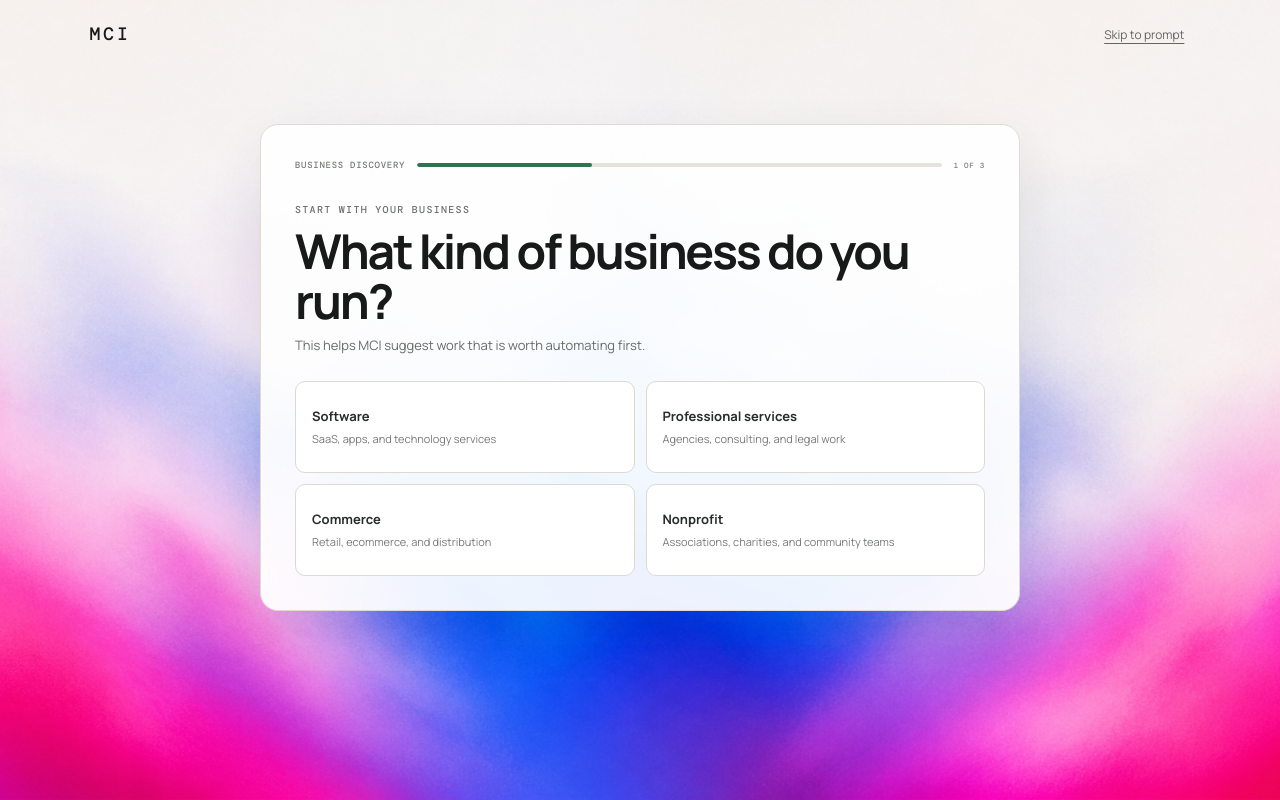
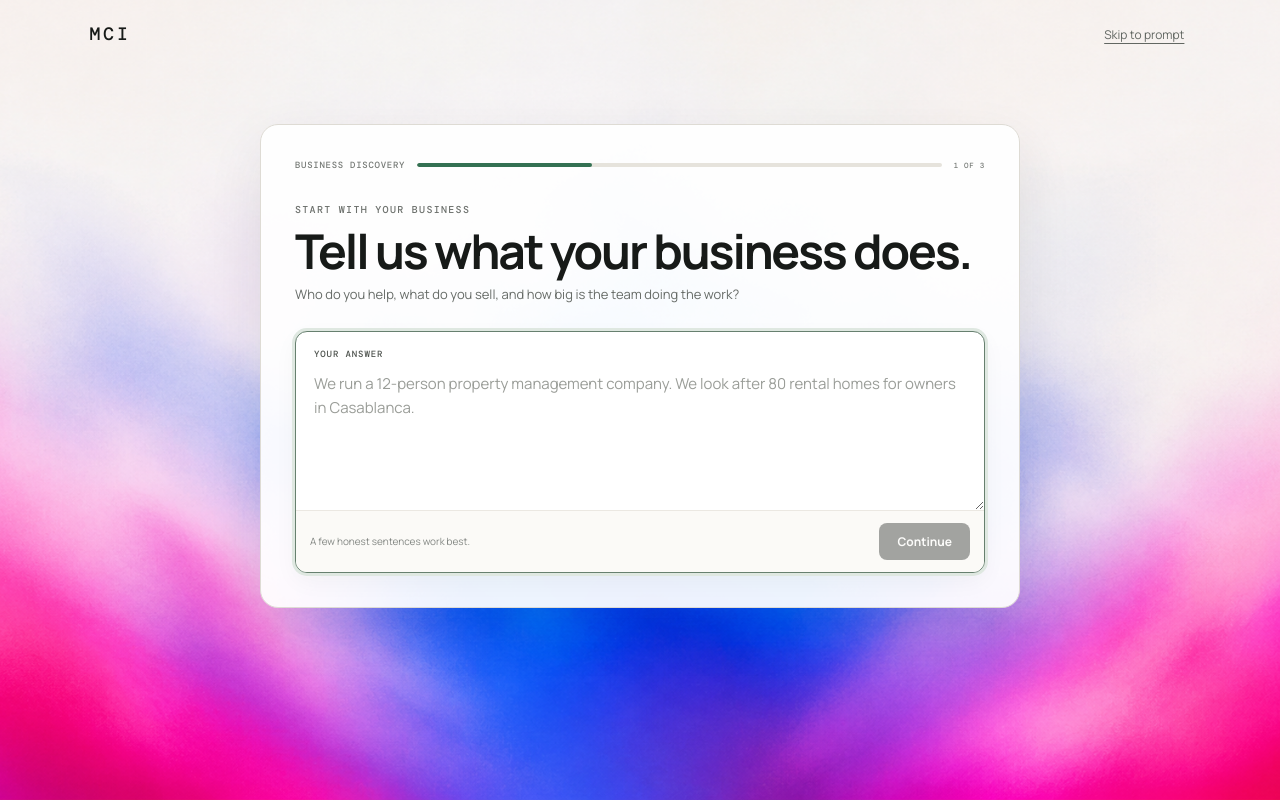
Before and after one commit to bernoussama/mci, a React (Vite) app: page / in a window 1280 px wide. Built offline with nearby package versions, Linux system fonts and the light colour scheme.

Commit message:
feat: let users describe their business

```diff
--- a/src/components/BusinessOnboarding.tsx
+++ b/src/components/BusinessOnboarding.tsx
@@ -5,75 +5,64 @@ type BusinessOnboardingProps = {
   onSkip(): void;
 };
 
-type Answer = {
-  id: string;
-  label: string;
-  detail: string;
+const opportunities = {
+  approvals: { title: "Request and approval routing", description: "Collect requests, apply policy, and route exceptions to the right owner." },
+  documents: { title: "Document data capture", description: "Extract structured fields from documents before a person reviews them." },
+  handoffs: { title: "Customer request triage", description: "Classify incoming requests and assign an accountable owner." },
+  reporting: { title: "Recurring report assembly", description: "Gather team updates and produce a consistent report." },
+  general: { title: "Process intake and routing", description: "Turn an informal request into a tracked process with a clear next owner." },
 };
 
-const businessTypes: Answer[] = [
-  { id: "software", label: "Software", detail: "SaaS, apps, and technology services" },
-  { id: "services", label: "Professional services", detail: "Agencies, consulting, and legal work" },
-  { id: "commerce", label: "Commerce", detail: "Retail, ecommerce, and distribution" },
-  { id: "nonprofit", label: "Nonprofit", detail: "Associations, charities, and community teams" },
-];
+function findOpportunity(text: string) {
+  const answer = text.toLowerCase();
+  if (/approv|sign.?off|permission|waiting/.test(answer)) return opportunities.approvals;
+  if (/document|invoice|copy|paste|data entry|retype|extract/.test(answer)) return opportunities.documents;
+  if (/customer|handoff|assign|owner|lost/.test(answer)) return opportunities.handoffs;
+  if (/report|spreadsheet|status|update|dashboard/.test(answer)) return opportunities.reporting;
+  return opportunities.general;
+}
 
-const teamSizes: Answer[] = [
-  { id: "small", label: "1-10 people", detail: "A small team wearing several hats" },
-  { id: "growing", label: "11-50 people", detail: "A growing team adding process" },
-  { id: "established", label: "51+ people", detail: "Several teams and approval layers" },
-];
-
-const bottlenecks: Answer[] = [
-  { id: "approvals", label: "Approvals wait too long", detail: "Requests sit in chat or email" },
-  { id: "data-entry", label: "People retype information", detail: "Documents and forms create copy-paste work" },
-  { id: "handoffs", label: "Customer handoffs get lost", detail: "Ownership is unclear between teams" },
-  { id: "reporting", label: "Reports take hours", detail: "Updates are collected and formatted by hand" },
-];
-
-const opportunityByBottleneck: Record<string, { title: string; description: string }> = {
-  approvals: { title: "Purchase request routing", description: "Collect requests, apply policy, and route exceptions to the right owner." },
-  "data-entry": { title: "Document data capture", description: "Extract structured fields from documents before a person reviews them." },
-  handoffs: { title: "Customer request triage", description: "Classify incoming requests and assign an accountable owner." },
-  reporting: { title: "Recurring report assembly", description: "Gather team updates and produce a consistent report." },
+type WrittenAnswerProps = {
+  value: string;
+  label: string;
+  placeholder: string;
+  onChange(value: string): void;
+  onContinue(): void;
 };
 
-function OptionList({ options, onChoose }: { options: Answer[]; onChoose(answer: Answer): void }) {
+function WrittenAnswer({ value, label, placeholder, onChange, onContinue }: WrittenAnswerProps) {
   return (
-    <div className="onboarding-options">
-      {options.map((option) => (
-        <button key={option.id} type="button" className="onboarding-option" onClick={() => onChoose(option)}>
-          <strong>{option.label}</strong>
-          <span>{option.detail}</span>
-        </button>
-      ))}
+    <div className="written-answer">
+      <label htmlFor="discovery-answer">Your answer</label>
+      <textarea
+        id="discovery-answer"
+        aria-label={label}
+        value={value}
+        placeholder={placeholder}
+        onChange={(event) => onChange(event.target.value)}
+        autoFocus
+      />
+      <div className="written-answer-footer">
+        <span>A few honest sentences work best.</span>
+        <button type="button" disabled={!value.trim()} onClick={onContinue}>Continue</button>
+      </div>
     </div>
   );
 }
 
 export function BusinessOnboarding({ onBuild, onSkip }: BusinessOnboardingProps) {
   const [step, setStep] = useState(0);
-  const [business, setBusiness] = useState<Answer | null>(null);
-  const [teamSize, setTeamSize] = useState<Answer | null>(null);
-  const [bottleneck, setBottleneck] = useState<Answer | null>(null);
+  const [business, setBusiness] = useState("");
+  const [repetitiveWork, setRepetitiveWork] = useState("");
+  const [bottleneck, setBottleneck] = useState("");
 
-  function chooseBusiness(answer: Answer) {
-    setBusiness(answer);
-    setStep(1);
-  }
-
-  function chooseTeamSize(answer: Answer) {
-    setTeamSize(answer);
-    setStep(2);
-  }
-
-  function chooseBottleneck(answer: Answer) {
-    setBottleneck(answer);
-    setStep(3);
-  }
-
-  const expensePrompt = `Build an expense approval workflow for a ${business?.label.toLowerCase() ?? "growing"} business with ${teamSize?.label.toLowerCase() ?? "a small team"}. Employees submit a receipt. Read the merchant and amount. Expenses above $500 need manager approval.`;
-  const discoveredOpportunity = bottleneck ? opportunityByBottleneck[bottleneck.id] : null;
+  const discoveredOpportunity = findOpportunity(`${repetitiveWork} ${bottleneck}`);
+  const expensePrompt = [
+    `Build an expense approval workflow for this business: ${business.trim()}.`,
+    `Their team described this repetitive work: ${repetitiveWork.trim()}.`,
+    `Their main bottleneck is: ${bottleneck.trim()}.`,
+    "Employees submit a receipt. Read the merchant and amount. Expenses above $500 need manager approval.",
+  ].join(" ");
 
   return (
     <main className="onboarding-screen">
@@ -94,27 +83,45 @@ export function BusinessOnboarding({ onBuild, onSkip }: BusinessOnboardingProps)
             {step === 0 && (
               <>
                 <p className="eyebrow">Start with your business</p>
-                <h1>What kind of business do you run?</h1>
-                <p className="onboarding-lead">This helps MCI suggest work that is worth automating first.</p>
-                <OptionList options={businessTypes} onChoose={chooseBusiness} />
+                <h1>Tell us what your business does.</h1>
+                <p className="onboarding-lead">Who do you help, what do you sell, and how big is the team doing the work?</p>
+                <WrittenAnswer
+                  label="Business description"
+                  value={business}
+                  placeholder="We run a 12-person property management company. We look after 80 rental homes for owners in Casablanca."
+                  onChange={setBusiness}
+                  onContinue={() => setStep(1)}
+                />
               </>
             )}
 
             {step === 1 && (
               <>
-                <p className="eyebrow">Team shape</p>
-                <h1>How many people handle the work?</h1>
-                <p className="onboarding-lead">Team size changes where approvals and handoffs start to hurt.</p>
-                <OptionList options={teamSizes} onChoose={chooseTeamSize} />
+                <p className="eyebrow">Follow the work</p>
+                <h1>What work keeps repeating?</h1>
+                <p className="onboarding-lead">Describe something your team handles again and again. Tell us how it works today.</p>
+                <WrittenAnswer
+                  label="Repetitive work"
+                  value={repetitiveWork}
+                  placeholder="Tenants email maintenance requests. Someone copies each request into a spreadsheet, finds a contractor, and sends status updates."
+                  onChange={setRepetitiveWork}
+                  onContinue={() => setStep(2)}
+                />
               </>
             )}
 
             {step === 2 && (
               <>
-                <p className="eyebrow">Find the bottleneck</p>
-                <h1>Where does work slow down most?</h1>
-                <p className="onboarding-lead">Pick the problem your team complains about repeatedly.</p>
-                <OptionList options={bottlenecks} onChoose={chooseBottleneck} />
+                <p className="eyebrow">Find the friction</p>
+                <h1>Where does it slow down or go wrong?</h1>
+                <p className="onboarding-lead">Mention waiting, copy-paste work, lost handoffs, mistakes, or anything people complain about.</p>
+                <WrittenAnswer
+                  label="Workflow bottleneck"
+                  value={bottleneck}
+                  placeholder="Requests get lost in the inbox. Owners wait for approval, and tenants have no idea when someone is coming."
+                  onChange={setBottleneck}
+                  onContinue={() => setStep(3)}
+                />
               </>
             )}
 
@@ -122,11 +129,17 @@ export function BusinessOnboarding({ onBuild, onSkip }: BusinessOnboardingProps)
           </div>
         )}
 
-        {step === 3 && discoveredOpportunity && (
+        {step === 3 && (
           <div className="onboarding-card onboarding-results">
             <p className="eyebrow">Your automation shortlist</p>
             <h1>Start with one process.</h1>
-            <p className="onboarding-lead">Based on a {business?.label.toLowerCase()} team of {teamSize?.label.toLowerCase()}, these are worth investigating.</p>
+            <p className="onboarding-lead">We used your description to find a useful first automation.</p>
+
+            <dl className="discovery-summary">
+              <div><dt>Your business</dt><dd>{business}</dd></div>
+              <div><dt>Repeated work</dt><dd>{repetitiveWork}</dd></div>
+              <div><dt>Main friction</dt><dd>{bottleneck}</dd></div>
+            </dl>
 
             <div className="automation-shortlist">
               <article className="automation-idea discovered-idea">
--- a/src/styles.css
+++ b/src/styles.css
@@ -17,10 +17,20 @@ button { cursor: pointer; }
 .onboarding-lead { margin: 0 0 26px; color: #666b67; font-size: 13px; line-height: 1.55; }
 .onboarding-progress { margin-bottom: 32px; display: grid; grid-template-columns: auto 1fr auto; align-items: center; gap: 12px; color: #777b77; font: 500 9px 'DM Mono', monospace; text-transform: uppercase; letter-spacing: .08em; }
 .onboarding-progress div { height: 4px; overflow: hidden; background: #e6e3dc; border-radius: 99px; }.onboarding-progress i { display: block; height: 100%; background: #347153; border-radius: inherit; transition: width .2s ease; }
-.onboarding-options { display: grid; grid-template-columns: 1fr 1fr; gap: 11px; }
-.onboarding-option { min-height: 92px; padding: 16px; border: 1px solid #dcd9d2; border-radius: 10px; background: #fff; text-align: left; transition: border-color .15s, transform .15s, box-shadow .15s; }
-.onboarding-option:hover, .onboarding-option:focus-visible { border-color: #4b6655; outline: none; transform: translateY(-1px); box-shadow: 0 8px 20px #252a2210; }.onboarding-option strong { display: block; color: #282d29; font-size: 13px; }.onboarding-option span { display: block; margin-top: 6px; color: #777b77; font-size: 11px; line-height: 1.45; }
+.written-answer { overflow: hidden; border: 1px solid #d8d5ce; border-radius: 12px; background: #fff; box-shadow: 0 8px 24px #252a220b; }
+.written-answer > label { padding: 16px 18px 0; color: #4d524d; font: 500 9px 'DM Mono', monospace; text-transform: uppercase; letter-spacing: .1em; }
+.written-answer textarea { display: block; width: 100%; min-height: 150px; padding: 12px 18px 18px; resize: vertical; border: 0; outline: 0; color: #272c28; font-size: 15px; line-height: 1.6; }
+.written-answer textarea::placeholder { color: #9a9d98; }
+.written-answer:focus-within { border-color: #67806f; box-shadow: 0 0 0 3px #dfe8e1, 0 8px 24px #252a220b; }
+.written-answer-footer { display: flex; align-items: center; justify-content: space-between; gap: 16px; padding: 12px 14px; border-top: 1px solid #ebe8e2; background: #fbfaf7; }
+.written-answer-footer span { color: #848884; font-size: 10px; }
+.written-answer-footer button { padding: 10px 18px; border: 0; border-radius: 8px; background: #202421; color: #fff; font-size: 12px; font-weight: 650; }
+.written-answer-footer button:disabled { cursor: not-allowed; opacity: .4; }
 .onboarding-back { margin-top: 24px; }
+.discovery-summary { display: grid; gap: 1px; margin: 0 0 18px; overflow: hidden; border: 1px solid #dfdcd5; border-radius: 10px; background: #dfdcd5; }
+.discovery-summary div { display: grid; grid-template-columns: 120px 1fr; gap: 14px; padding: 11px 14px; background: #fbfaf7; }
+.discovery-summary dt { color: #737873; font: 500 8px 'DM Mono', monospace; text-transform: uppercase; letter-spacing: .09em; }
+.discovery-summary dd { margin: 0; color: #3b403c; font-size: 11px; line-height: 1.45; }
 .automation-shortlist { display: grid; grid-template-columns: .85fr 1.15fr; gap: 12px; }
 .automation-idea { padding: 19px; border: 1px solid #dcd9d2; border-radius: 11px; background: #fff; }.automation-idea > span { color: #717671; font: 500 8px 'DM Mono', monospace; text-transform: uppercase; letter-spacing: .1em; }.automation-idea h2 { margin: 8px 0 7px; font-size: 17px; }.automation-idea p { margin: 0; color: #6a6f6b; font-size: 11px; line-height: 1.55; }.automation-idea small { display: block; margin-top: 20px; color: #969a96; font-size: 10px; }.runnable-idea { border-color: #a7c4b1; background: #f7fbf7; }.runnable-idea > span { color: #28704a; }.idea-flow { margin: 18px 0; padding: 10px; border-radius: 7px; background: #e9f1eb; color: #46534a; font: 500 9px 'DM Mono', monospace; }.idea-flow b { margin: 0 4px; color: #7a887e; }.runnable-idea button { width: 100%; border: 0; border-radius: 8px; background: #202421; color: #fff; padding: 11px 14px; font-size: 12px; font-weight: 650; }
 
@@ -69,4 +79,4 @@ form { display: flex; flex-direction: column; gap: 13px; } label { display: flex
 .trace-list { list-style: none; margin: 20px 0 0; padding: 0; }.trace-list li { display: grid; grid-template-columns: 16px 1fr; gap: 8px; position: relative; padding-bottom: 20px; }.trace-list li:not(:last-child)::before { content: ''; position: absolute; left: 5px; top: 12px; bottom: 0; border-left: 1px solid #d8d9d3; }.trace-dot { width: 10px; height: 10px; border-radius: 50%; margin-top: 4px; background: #3b9468; z-index: 1; }.waiting .trace-dot { background: #cf8b36; }.rejected .trace-dot { background: #c5544d; }.trace-list button { width: 100%; border: 0; border-radius: 7px; background: transparent; padding: 3px 5px; text-align: left; }.trace-list button:hover, .trace-list button:focus-visible { background: #f1f5f0; outline: none; }.trace-list .selected button { background: #eef5ee; }.trace-list strong { font-size: 12px; }.trace-list p { margin: 3px 0; color: #70746e; font-size: 11px; line-height: 1.45; }.trace-list small { font: 500 8px 'DM Mono', monospace; text-transform: uppercase; color: #858983; }
 .trace-inspector, .approval-card { border: 1px solid #ddd9d0; background: #fbfaf7; border-radius: 9px; padding: 15px; margin-top: 16px; }.trace-inspector h3, .approval-card h3 { margin: 6px 0 10px; font-size: 14px; }.trace-inspector dl { margin: 0; display: grid; gap: 9px; }.trace-inspector dl div { display: grid; gap: 2px; }.trace-inspector dt { color: #747873; font: 500 8px 'DM Mono', monospace; letter-spacing: .1em; text-transform: uppercase; }.trace-inspector dd { margin: 0; color: #383d38; font-size: 11px; line-height: 1.45; }.approval-card { border-color: #e5c58e; background: #fff9ed; }.approval-card p { color: #71756f; font-size: 11px; line-height: 1.45; }.decision-actions { display: grid; grid-template-columns: 1fr 1fr; gap: 8px; margin-top: 12px; }.decision-actions button { border-radius: 7px; padding: 9px; font-size: 11px; font-weight: 700; }.approve { border: 0; background: #246d48; color: #fff; }.reject { border: 1px solid #cf8b36; background: #fff; color: #9a5c16; }.json-content pre { max-height: calc(100vh - 190px); overflow: auto; background: #202521; color: #d8e7db; padding: 15px; border-radius: 8px; font: 10px/1.55 'DM Mono', monospace; }
 @media (max-width: 980px) { .builder-shell { height: auto; min-height: 100vh; grid-template-columns: 1fr; grid-template-rows: 58px auto auto; overflow: visible; }.builder-topbar { grid-template-columns: 1fr auto; }.builder-title { display: none; }.chat-sidebar { min-height: 420px; border-right: 0; border-bottom: 1px solid #dcd9d2; }.builder-workspace { grid-template-columns: 1fr; }.canvas-panel, .operation-panel { min-height: 620px; } }
-@media (max-width: 680px) { .onboarding-stage { padding: 3vh 14px 8vh; }.onboarding-card { padding: 24px 18px; }.onboarding-options, .automation-shortlist { grid-template-columns: 1fr; }.onboarding-card h1 { font-size: 34px; }.landing-nav { grid-template-columns: 1fr auto; padding: 0 20px; }.landing-nav nav { display: none; }.prompt-stage { padding-top: 14vh; }.prompt-intro h1 { font-size: 42px; }.landing-prompt-footer { align-items: stretch; flex-direction: column; }.builder-workspace { padding: 8px; }.workflow-canvas { padding: 22px 16px; } }
+@media (max-width: 680px) { .onboarding-stage { padding: 3vh 14px 8vh; }.onboarding-card { padding: 24px 18px; }.automation-shortlist { grid-template-columns: 1fr; }.onboarding-card h1 { font-size: 34px; }.written-answer-footer { align-items: stretch; flex-direction: column; }.discovery-summary div { grid-template-columns: 1fr; gap: 5px; }.landing-nav { grid-template-columns: 1fr auto; padding: 0 20px; }.landing-nav nav { display: none; }.prompt-stage { padding-top: 14vh; }.prompt-intro h1 { font-size: 42px; }.landing-prompt-footer { align-items: stretch; flex-direction: column; }.builder-workspace { padding: 8px; }.workflow-canvas { padding: 22px 16px; } }
```
Also changed, not shown: 2 other files (tests, documents, lock files or other folders).
